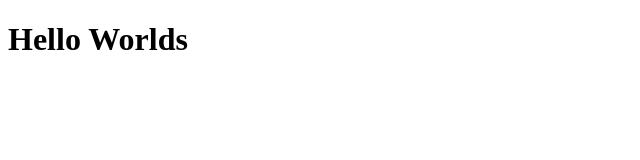
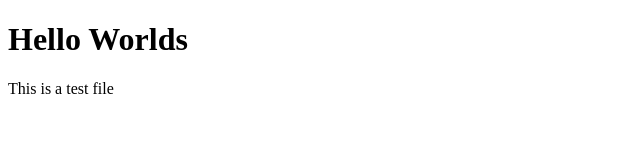
Before and after one commit to milesxd25/practice-1, a plain HTML site: page indes.html in a window 1280 px wide. Shown: the whole page, without its empty margins (0-640 px from the left). Drawn offline with Linux system fonts and the light colour scheme.

Commit message:
display p tag in root file

```diff
--- a/indes.html
+++ b/indes.html
@@ -8,5 +8,6 @@
   </head>
   <body>
     <h1>Hello Worlds</h1>
+    <p>This is a test file</p>
   </body>
 </html>
```
